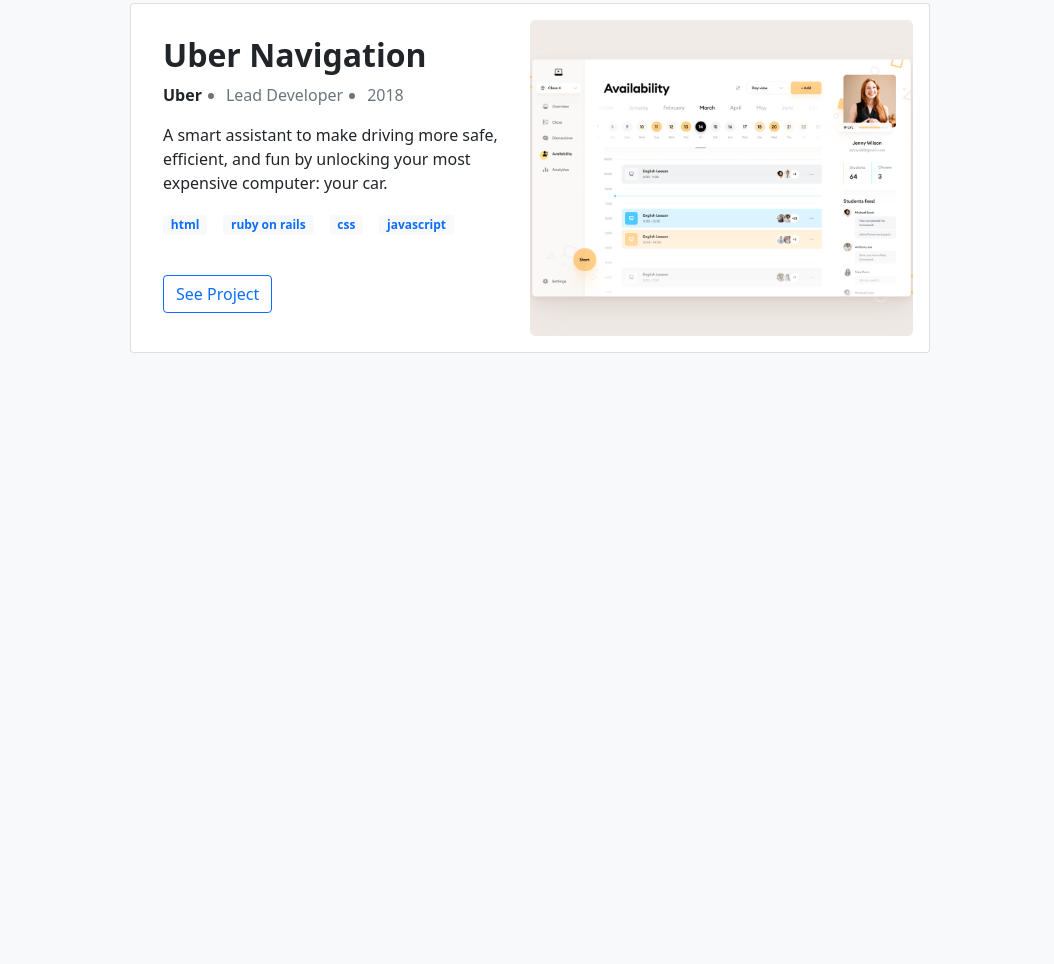
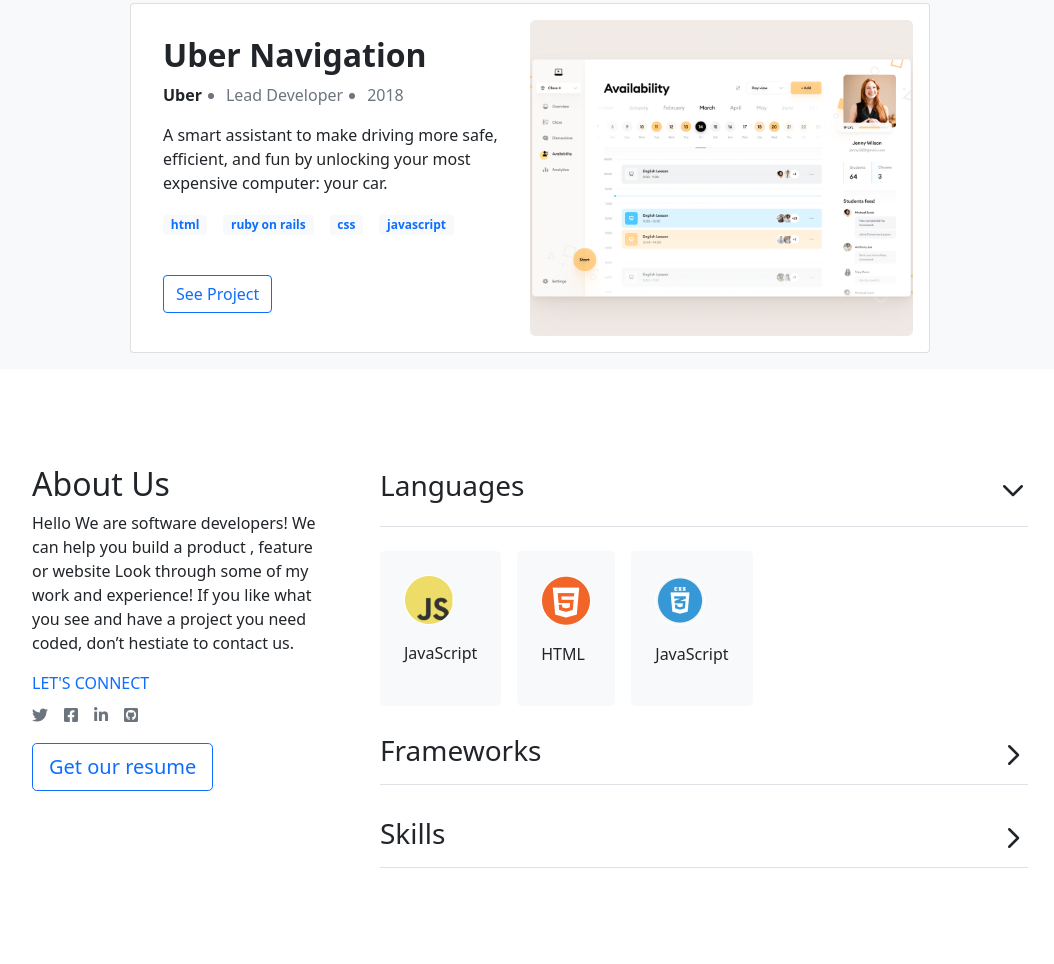
Before and after one commit to AmaduKamara/bootstrap-portfolio, a website: page index.html in a window 1280 px wide. Shown: the part 2078-3042 px from the top of the page, without its empty margins (110-1164 px from the left). Before the commit the page ends 2447 px from the top, so only its background shows below. Drawn offline with nearby package versions, Linux system fonts and the light colour scheme.

Commit message:
Worked About Us section

```diff
--- a/index.html
+++ b/index.html
@@ -128,120 +128,342 @@
         flex-column
       "
     >
-      <div class="card mb-3  " style="max-width: 800px">
+      <div class="card mb-3" style="max-width: 800px">
         <div class="row g-0 p-3 order-0">
           <div class="col-md-6">
-            <img src="images/projects/Tonic-one.png" class="img-fluid rounded-start" alt="Tonic project image" />
+            <img
+              src="images/projects/Tonic-one.png"
+              class="img-fluid rounded-start"
+              alt="Tonic project image"
+            />
           </div>
           <div class="col-md-6">
             <div class="card-body">
               <h2 class="card-title fw-bold">Tonic</h2>
-                <ul class="d-flex p-0 ">
+              <ul class="d-flex p-0">
                 <li class="list-unstyled fw-bold">CANOPY</li>
                 <li class="ms-4 text-secondary">Back End Dev</li>
                 <li class="ms-4 text-secondary">2015</li>
               </ul>
               <p class="card-text">
-                A daily selection of privately personalized reads; no accounts or
-                sign-ups required.
+                A daily selection of privately personalized reads; no accounts
+                or sign-ups required.
               </p>
               <ul class="d-flex list-unstyled">
                 <li><span class="badge bg-light text-primary">html</span></li>
-                <li><span class="badge bg-light text-primary ms-3">css</span></li>
-                <li><span class="badge bg-light text-primary ms-3">javascript</span></li>
+                <li>
+                  <span class="badge bg-light text-primary ms-3">css</span>
+                </li>
+                <li>
+                  <span class="badge bg-light text-primary ms-3"
+                    >javascript</span
+                  >
+                </li>
               </ul>
-              <button type="button" class="btn btn-outline-primary mt-4 ">See Project</button>
+              <button type="button" class="btn btn-outline-primary mt-4">
+                See Project
+              </button>
             </div>
           </div>
         </div>
       </div>
-      <div class="card mb-3 mt-5 " style="max-width: 800px">
-        <div class="row g-0 p-3 ">
-          <div class="col-md-6 order-1 ">
-            <img src="images/projects/Multi-Post-One.png" class="img-fluid rounded-start" alt="Multi-post project image" />
+      <div class="card mb-3 mt-5" style="max-width: 800px">
+        <div class="row g-0 p-3">
+          <div class="col-md-6 order-1">
+            <img
+              src="images/projects/Multi-Post-One.png"
+              class="img-fluid rounded-start"
+              alt="Multi-post project image"
+            />
           </div>
-          <div class="col-md-6 order-0 ">
+          <div class="col-md-6 order-0">
             <div class="card-body">
               <h2 class="card-title fw-bold">Multi-Post Stories</h2>
-                <ul class="d-flex p-0 ">
+              <ul class="d-flex p-0">
                 <li class="list-unstyled fw-bold">FACEBOOK</li>
                 <li class="ms-4 text-secondary">Full Stack Dev</li>
                 <li class="ms-4 text-secondary">2015</li>
               </ul>
               <p class="card-text">
-                Experimental content creation feature that allows users to add to
-                an existing story over the course of a day without spamming their
-                friends.
+                Experimental content creation feature that allows users to add
+                to an existing story over the course of a day without spamming
+                their friends.
               </p>
               <ul class="d-flex list-unstyled">
                 <li><span class="badge bg-light text-primary">html</span></li>
-                <li><span class="badge bg-light text-primary ms-3">ruby on rails</span></li>
-                <li><span class="badge bg-light text-primary ms-3">css</span></li>
-                <li><span class="badge bg-light text-primary ms-3">javascript</span></li>
+                <li>
+                  <span class="badge bg-light text-primary ms-3"
+                    >ruby on rails</span
+                  >
+                </li>
+                <li>
+                  <span class="badge bg-light text-primary ms-3">css</span>
+                </li>
+                <li>
+                  <span class="badge bg-light text-primary ms-3"
+                    >javascript</span
+                  >
+                </li>
               </ul>
-              <button type="button" class="btn btn-outline-primary mt-4 ">See Project</button>
+              <button type="button" class="btn btn-outline-primary mt-4">
+                See Project
+              </button>
             </div>
           </div>
         </div>
       </div>
       <div class="card mb-3 mt-5" style="max-width: 800px">
-        <div class="row g-0 p-3 ">
+        <div class="row g-0 p-3">
           <div class="col-md-6">
-            <img src="images/projects/Facebook-360.png" class="img-fluid rounded-start" alt="Facebook project image" />
+            <img
+              src="images/projects/Facebook-360.png"
+              class="img-fluid rounded-start"
+              alt="Facebook project image"
+            />
           </div>
           <div class="col-md-6">
             <div class="card-body">
               <h2 class="card-title fw-bold">Facebook 360</h2>
-                <ul class="d-flex p-0 ">
+              <ul class="d-flex p-0">
                 <li class="list-unstyled fw-bold">FACEBOOK</li>
                 <li class="ms-4 text-secondary">Full Stack Dev</li>
                 <li class="ms-4 text-secondary">2015</li>
               </ul>
               <p class="card-text">
-                Exploring the future of media in Facebook's first Virtual Reality
-              app; a place to discover and enjoy 360 photos and videos on Gear
-              VR.
+                Exploring the future of media in Facebook's first Virtual
+                Reality app; a place to discover and enjoy 360 photos and videos
+                on Gear VR.
               </p>
               <ul class="d-flex list-unstyled">
                 <li><span class="badge bg-light text-primary">html</span></li>
-                <li><span class="badge bg-light text-primary ms-3">ruby on rails</span></li>
-                <li><span class="badge bg-light text-primary ms-3">css</span></li>
-                <li><span class="badge bg-light text-primary ms-3">javascript</span></li>
+                <li>
+                  <span class="badge bg-light text-primary ms-3"
+                    >ruby on rails</span
+                  >
+                </li>
+                <li>
+                  <span class="badge bg-light text-primary ms-3">css</span>
+                </li>
+                <li>
+                  <span class="badge bg-light text-primary ms-3"
+                    >javascript</span
+                  >
+                </li>
               </ul>
-              <button type="button" class="btn btn-outline-primary mt-4 ">See Project</button>
+              <button type="button" class="btn btn-outline-primary mt-4">
+                See Project
+              </button>
             </div>
           </div>
         </div>
       </div>
       <div class="card mb-3 mt-5" style="max-width: 800px">
-        <div class="row g-0 p-3 ">
+        <div class="row g-0 p-3">
           <div class="col-md-6 order-1">
-            <img src="images/projects/Uber-Navigator.png" class="img-fluid rounded-start" alt="Uber project image" />
+            <img
+              src="images/projects/Uber-Navigator.png"
+              class="img-fluid rounded-start"
+              alt="Uber project image"
+            />
           </div>
           <div class="col-md-6 order-0">
             <div class="card-body">
               <h2 class="card-title fw-bold">Uber Navigation</h2>
-                <ul class="d-flex p-0 ">
+              <ul class="d-flex p-0">
                 <li class="list-unstyled fw-bold">Uber</li>
                 <li class="ms-4 text-secondary">Lead Developer</li>
                 <li class="ms-4 text-secondary">2018</li>
               </ul>
               <p class="card-text">
-                A smart assistant to make driving more safe, efficient, and fun by
-                unlocking your most expensive computer: your car.
+                A smart assistant to make driving more safe, efficient, and fun
+                by unlocking your most expensive computer: your car.
               </p>
               <ul class="d-flex list-unstyled">
                 <li><span class="badge bg-light text-primary">html</span></li>
-                <li><span class="badge bg-light text-primary ms-3">ruby on rails</span></li>
-                <li><span class="badge bg-light text-primary ms-3">css</span></li>
-                <li><span class="badge bg-light text-primary ms-3">javascript</span></li>
+                <li>
+                  <span class="badge bg-light text-primary ms-3"
+                    >ruby on rails</span
+                  >
+                </li>
+                <li>
+                  <span class="badge bg-light text-primary ms-3">css</span>
+                </li>
+                <li>
+                  <span class="badge bg-light text-primary ms-3"
+                    >javascript</span
+                  >
+                </li>
               </ul>
-              <button type="button" class="btn btn-outline-primary mt-4 ">See Project</button>
+              <button type="button" class="btn btn-outline-primary mt-4">
+                See Project
+              </button>
             </div>
           </div>
         </div>
       </div>
     </section>
+
+    <!-- About Section -->
+    <section
+      class="
+        about-me
+        container-fluid
+        bg-white
+        py-lg-5
+        d-flex
+        justify-content-center
+      "
+    >
+      <div class="row container gx-5 d-flex">
+        <div class="col-md-4 py-lg-5">
+          <h2>About Us</h2>
+          <p>
+            Hello We are software developers! We can help you build a product ,
+            feature or website Look through some of my work and experience! If
+            you like what you see and have a project you need coded, don’t
+            hestiate to contact us.
+          </p>
+          <a href="" class="text-uppercase text-decoration-none"
+            >Let's Connect</a
+          >
+          <ul class="d-flex p-lg-0 mt-2">
+            <li class="me-3 list-unstyled">
+              <a
+                class="text-secondary"
+                href="https://twitter.com/DevAmkam"
+                target="blank"
+                ><i class="fab fa-twitter network-link"></i
+              ></a>
+            </li>
+            <li class="me-3 list-unstyled">
+              <a
+                class="text-secondary"
+                href="https://www.facebook.com/amadus.kamara.7"
+                target="blank"
+                ><i class="fab fa-facebook-square network-link"></i
+              ></a>
+            </li>
+            <li class="me-3 list-unstyled">
+              <a
+                class="text-secondary"
+                href="https://www.linkedin.com/in/amadu-kamara-3b60a25b/"
+                target="blank"
+                ><i class="fab fa-linkedin-in network-link"></i
+              ></a>
+            </li>
+            <li class="me-3 list-unstyled">
+              <a
+                class="text-secondary"
+                href="https://github.com/AmaduKamara"
+                target="blank"
+                ><i class="fab fa-github-square network-link"></i
+              ></a>
+            </li>
+          </ul>
+          <button type="button" class="btn btn-outline-primary btn-lg">
+            Get our resume
+          </button>
+        </div>
+        <div class="col-md-8 py-lg-5">
+          <div
+            class="
+              d-flex
+              justify-content-between
+              align-items-center
+              border-bottom
+              pb-3
+              pt-1
+            "
+          >
+            <h3>Languages</h3>
+            <svg
+              style="width: 30; height: 30"
+              class="w-6 h-6"
+              fill="none"
+              stroke="currentColor"
+              viewBox="0 0 24 24"
+              xmlns="http://www.w3.org/2000/svg"
+            >
+              <path
+                stroke-linecap="round"
+                stroke-linejoin="round"
+                stroke-width="2"
+                d="M19 9l-7 7-7-7"
+              ></path>
+            </svg>
+          </div>
+          <ul class="d-flex list-unstyled my-4">
+            <li class="bg-light p-4 rounded-3">
+              <img src="./images/javascript.png" alt="JavaScript Logo" />
+              <p class="mt-3">JavaScript</p>
+            </li>
+            <li class="bg-light p-4 rounded-3 ms-3">
+              <img src="./images/html.png" alt="html Logo" />
+              <p class="mt-3">HTML</p>
+            </li>
+            <li class="bg-light p-4 rounded-3 ms-3">
+              <img src="./images/css3.png" alt="CSS Logo" />
+              <p class="mt-3">JavaScript</p>
+            </li>
+          </ul>
+          <div
+            class="
+              d-flex
+              justify-content-between
+              align-items-center
+              border-bottom
+              py-2
+              pt-1
+            "
+          >
+            <h3>Frameworks</h3>
+            <svg
+              style="width: 30; height: 30"
+              class="w-6 h-6"
+              fill="none"
+              stroke="currentColor"
+              viewBox="0 0 24 24"
+              xmlns="http://www.w3.org/2000/svg"
+            >
+              <path
+                stroke-linecap="round"
+                stroke-linejoin="round"
+                stroke-width="2"
+                d="M9 5l7 7-7 7"
+              ></path>
+            </svg>
+          </div>
+          <div
+            class="
+              d-flex
+              justify-content-between
+              align-items-center
+              border-bottom
+              py-2
+              mt-4
+            "
+          >
+            <h3>Skills</h3>
+            <svg
+              style="width: 30; height: 30"
+              class="w-6 h-6"
+              fill="none"
+              stroke="currentColor"
+              viewBox="0 0 24 24"
+              xmlns="http://www.w3.org/2000/svg"
+            >
+              <path
+                stroke-linecap="round"
+                stroke-linejoin="round"
+                stroke-width="2"
+                d="M9 5l7 7-7 7"
+              ></path>
+            </svg>
+          </div>
+        </div>
+      </div>
+    </section>
+
     <!-- Option 1: Bootstrap Bundle with Popper -->
     <script
       src="https://cdn.jsdelivr.net/npm/bootstrap@5.0.2/dist/js/bootstrap.bundle.min.js"
```
Lines whose indentation alone changed are shown as unchanged.
